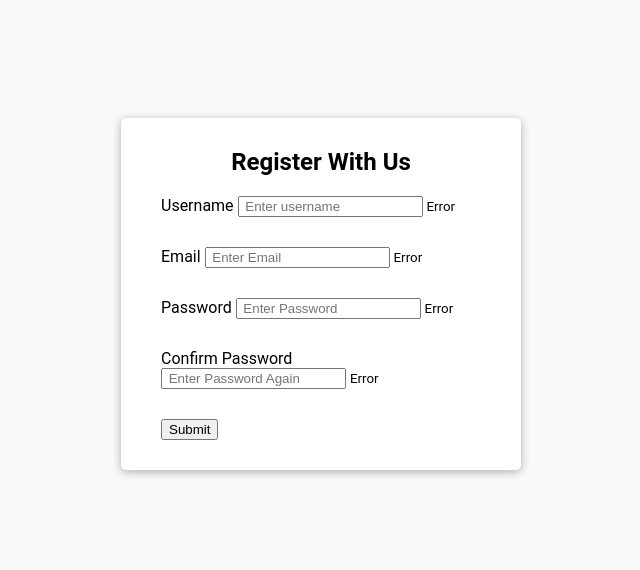
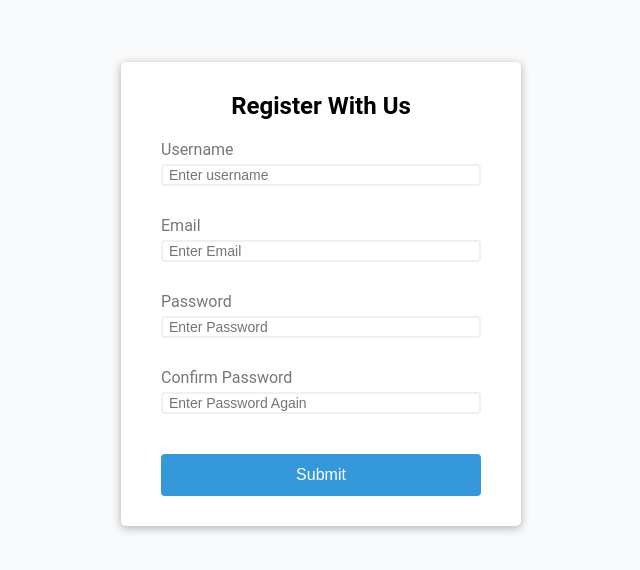
Before and after one commit to Anthony242-ML/20-VanillaJS-Projects, a plain HTML site: page Form-Validator/index.html in a window 1280 px wide. Shown: the part 114-684 px from the top of the page, without its empty margins (319-959 px from the left). Drawn offline with Linux system fonts and the light colour scheme.

Commit message:
form-validator-added-css

```diff
--- a/Form-Validator/styles.css
+++ b/Form-Validator/styles.css
@@ -1,4 +1,9 @@
 @import url('https://fonts.googleapis.com/css2?family=Roboto+Flex:opsz,wght@8..144,300&display=swap');
+
+/* :root{ */
+    /* --success-color:; */
+    /* --error-color:; */
+/* } */
 
 *{
     box-sizing: border-box;
@@ -35,3 +40,60 @@ h2{
     padding-bottom: 20px;
     position: relative;
 }
+
+.form-control label{
+    color: #777;
+    display: block;
+    margin-bottom: 5px;
+
+}
+
+.form-control input{
+    border: 2px solid #f0f0f0;
+    border-radius: 4px;
+    display: block;
+    width: 100%;
+    font-size: 14px;
+}
+
+.form-control input:focus{
+    outline: 0;
+    border-color: #777;
+}
+
+.form-control.success input {
+    border-color: #2ecc71;
+}
+
+.form-control.failure input {
+    border-color: #e74c3c;
+}
+
+.form-control small{
+  color: #e74c3c;
+  position: absolute;
+  bottom: 0;
+  left: 0;
+  visibility: hidden;
+}
+
+.form-control.error small{
+    visibility: visible;
+}
+
+.form button{
+    cursor: pointer;
+    background-color: #3498db;
+    border: 2px solid #3498db;
+    border-radius: 4px;
+    color: #fff;
+    display: block;
+    font-size: 16px;
+    padding: 10px;
+    margin-top:  20px;
+    width: 100%;
+}
+
+.form button:active{
+    background-color: #1e6da2;
+}
```
